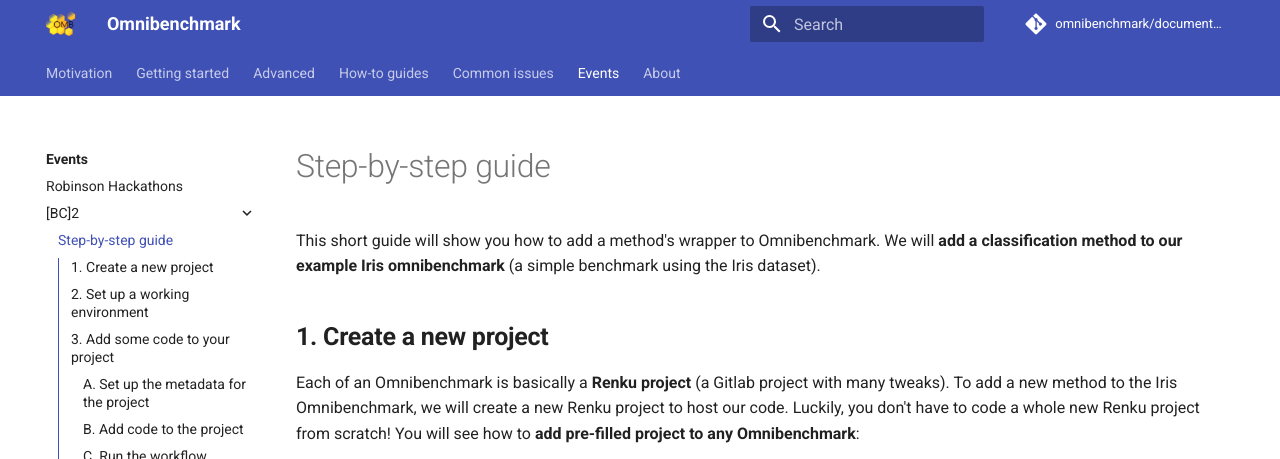
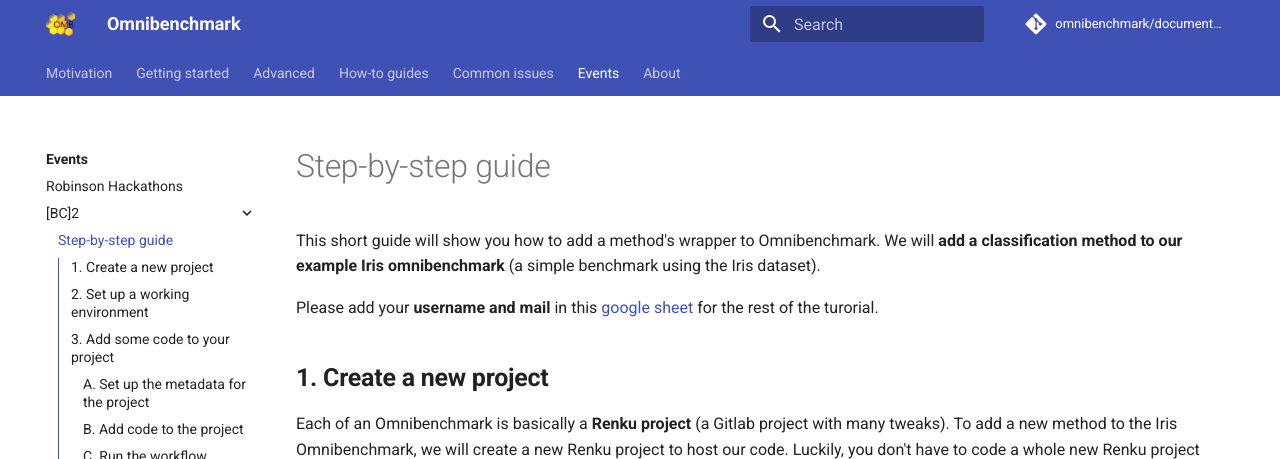
Before and after one commit to omnibenchmark-renku/documentation, an MkDocs documentation site: the page built from docs/05_events/BC2/step_by_step.md, in a window 1280 px wide and 900 px high, cut to the strip 0-459 px from the top of the window. Built offline with MkDocs 1.6.1 and Material for MkDocs 9.7.7, drawn with Linux system fonts in a browser that asks for light colours; comment, search, counter and statistics services are not loaded.

Commit message:
link to spreadsheet bc2

```diff
--- a/docs/05_events/BC2/step_by_step.md
+++ b/docs/05_events/BC2/step_by_step.md
@@ -1,6 +1,8 @@
 # Step-by-step guide
 
 This short guide will show you how to add a method's wrapper to Omnibenchmark. We will **add a classification method to our example Iris omnibenchmark** (a simple benchmark using the Iris dataset).
+
+Please add your **username and mail** in this [google sheet](https://docs.google.com/spreadsheets/d/1CliH__gBC3AiXN01gXbprTzODJHQJklsHPwrc-z1dXE/edit#gid=0) for the rest of the turorial.
 
 ## **1. Create a new project**
 
```
Also changed, not shown: site/01_getting_started/02_benchmarker/index.html, site/01_getting_started/03_method_user/index.html, site/02_advanced/01_module_contr/index.html, site/02_advanced/04_admin/02_new_benchmark/index.html, site/02_advanced/04_admin/04_runner/index.html, site/02_advanced/index.html, site/03_howto/01_build_object/index.html, site/03_howto/02_create_dataset/index.html, site/03_howto/03_generate_workflow/index.html, site/03_howto/04_update_object/index.html, site/03_howto/index.html, site/05_events/BC2/hands-on_sessions/index.html, site/05_events/BC2/presentations/index.html, site/05_events/BC2/step_by_step/index.html, 3 more files, 1 other file.
